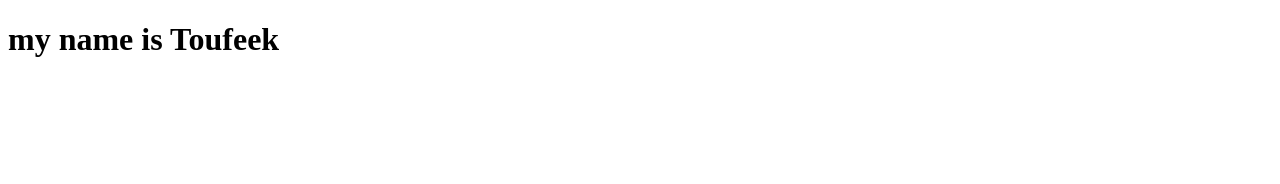
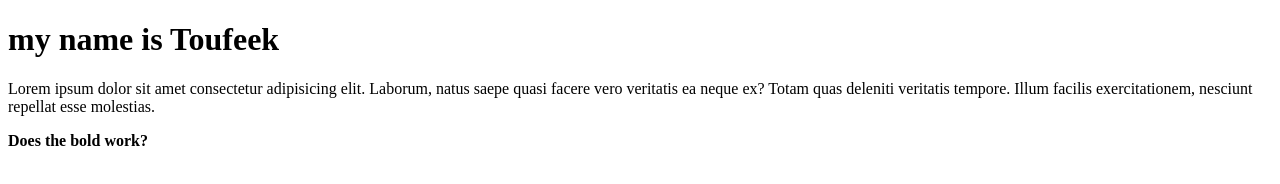
Before and after one commit to ToufeekS/first-github-project, a plain HTML site: page index.html in a window 1280 px wide. Drawn offline with Linux system fonts and the light colour scheme.

Commit message:
adding bold

```diff
--- a/index.html
+++ b/index.html
@@ -8,5 +8,7 @@
 </head>
 <body>
     <h1> my name is Toufeek</h1>
+<p> Lorem ipsum dolor sit amet consectetur adipisicing elit. Laborum, natus saepe quasi facere vero veritatis ea neque ex? Totam quas deleniti veritatis tempore. Illum facilis exercitationem, nesciunt repellat esse molestias.</p>
+<b>Does the bold work?</b>
 </body>
 </html>
```
